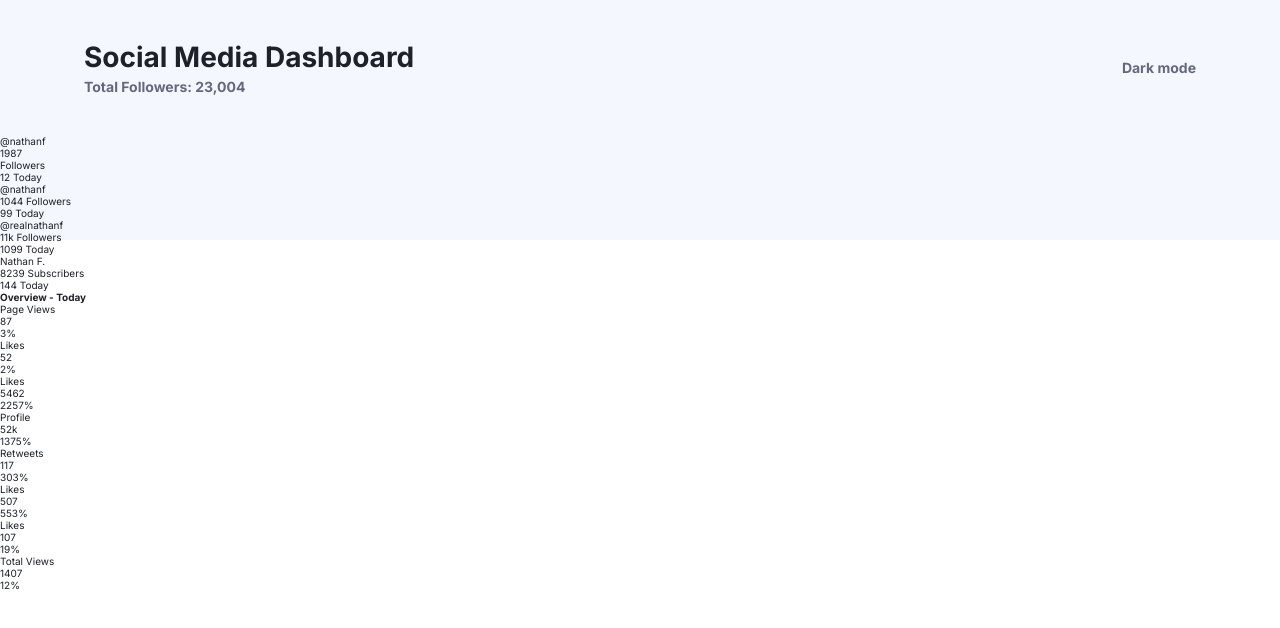
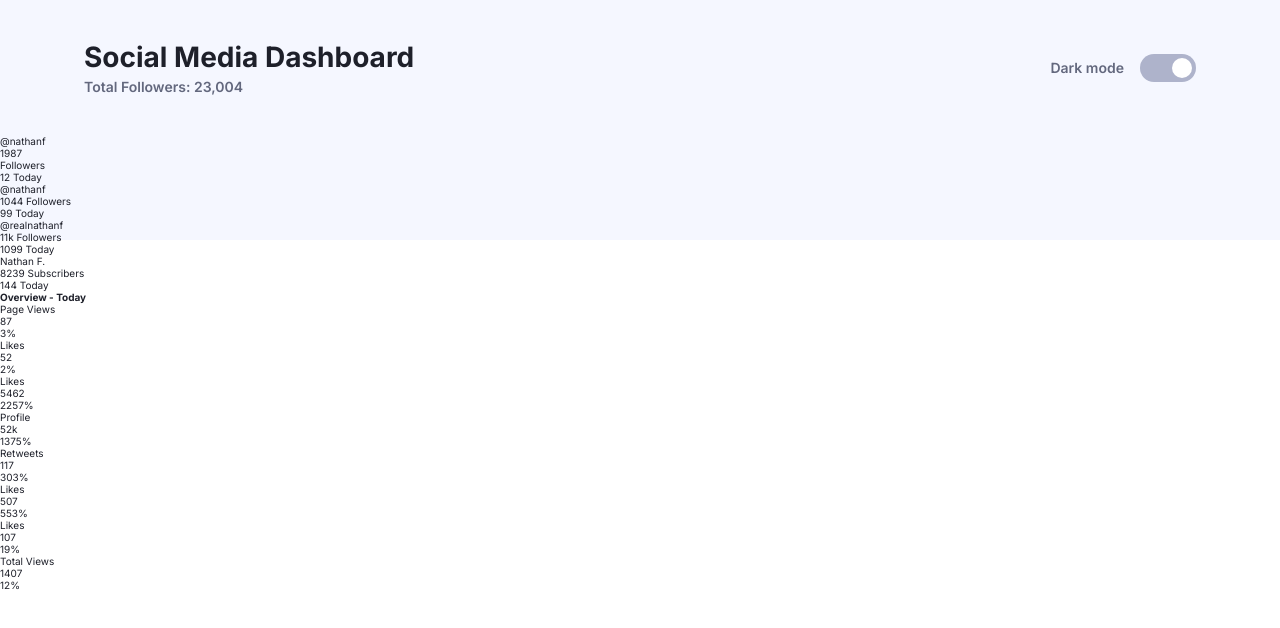
Before and after one commit to dbruggisser/social-media-dashboard, a plain HTML site: page index.html in a window 1280 px wide. Drawn offline with Linux system fonts and the light colour scheme.

Commit message:
Finished the 1st version of the header

```diff
--- a/css/style.css
+++ b/css/style.css
@@ -1,6 +1,3 @@
-/* Importing the Inter font family */
-@import url('https://fonts.googleapis.com/css2?family=Inter:wght@400;700&display=swap');
-
 /* Variables */
 :root {
   /* Light theme colors */
@@ -9,16 +6,18 @@
   --bg-card: hsl(227, 47%, 96%);
   --primary-text: hsl(230, 17%, 14%);
   --secondary-text: hsl(228, 12%, 44%);
+  --toggle: hsl(230, 22%, 74%);
   /* Colors to indicate change */
   --positive: hsl(163, 72%, 41%);
   --negative: hsl(356, 69%, 56%);
   /* Colors for the different social networks */
   --facebook: hsl(195, 100%, 50%);
   --twitter: hsl(203, 89%, 53%);
-  --instagram: hsl();
+  --instagram: linear-gradient(90deg, hsl(37, 97%, 70%) 0%, hsl(329, 70%, 58%) 100%);
   --youtube: hsl(348, 97%, 39%);
 }
 
+/* Light reset of common properties */
 * {
   margin: 0;
   padding: 0;
@@ -26,6 +25,7 @@
   font-size: 10px;
 }
 
+/* Page stylying starts here */
 body {
   font-family: 'Inter', sans-serif;
   color: var(--primary-text);
@@ -48,17 +48,68 @@ header {
 
 header h1 {
   font-size: 2.8rem;
+  font-weight: 700;
   margin-bottom: 4px;
 }
 
 header h3 {
   font-size: 1.4rem;
+  font-weight: 600;
   color: var(--secondary-text);
 }
 
 #dark-mode-flex {
   display: flex;
   align-items: center;
+  /* border: 1px solid pink; */
 }
 
 /* Code to write for the toggle */
+.switch {
+  margin-left: 16px;
+  position: relative;
+  width: 56px;
+  height: 28px;
+  /* border: 1px solid green; */
+}
+
+.switch input {
+  opacity: 0;
+  width: 0;
+  height: 0;
+}
+
+.switch .slider {
+  position: absolute;
+  cursor: pointer;
+  top: 0;
+  right: 0;
+  bottom: 0;
+  left: 0;
+  background-color: var(--toggle);
+  border-radius:14px;
+  /* border: 1px solid red; */
+}
+
+.slider:before {
+  position: absolute;
+  content: "";
+  height: 20px;
+  width: 20px;
+  top: 4px;
+  right: 4px;
+  background-color: var(--bg);
+  border-radius: 100%;
+  transition: all .4s ease;
+  /* border: 1px solid lime; */
+}
+
+input:checked + .slider {
+  background: linear-gradient(90deg, hsl(210, 78%, 56%) 0%, hsl(146, 68%, 55%) 100%);
+  transition: all .4s ease;
+}
+
+input:checked + .slider:before {
+  transform: translateX(-28px);
+  transition: all .4s ease;
+}
--- a/index.html
+++ b/index.html
@@ -3,6 +3,7 @@
 <head>
   <meta charset="UTF-8">
   <meta name="viewport" content="width=device-width, initial-scale=1.0"> <!-- displays site properly based on user's device -->
+  <link href="https://fonts.googleapis.com/css2?family=Inter:wght@400;600;700;900&display=swap" rel="stylesheet">
   <link rel="stylesheet" type="text/css" href="css/style.css"/>
   <title>My social media dashboard - Frontend Mentor Challenge</title>
 </head>
@@ -15,7 +16,10 @@
             <h3>Total Followers: 23,004</h3>
           </div>
           <div id="dark-mode-flex">
-          <h3>Dark mode</h3>
+            <h3>Dark mode</h3>
+            <label class="switch">
+              <input type="checkbox"><span class="slider"></span>
+            </label>
           </div>
       </header>
     <section>
```
